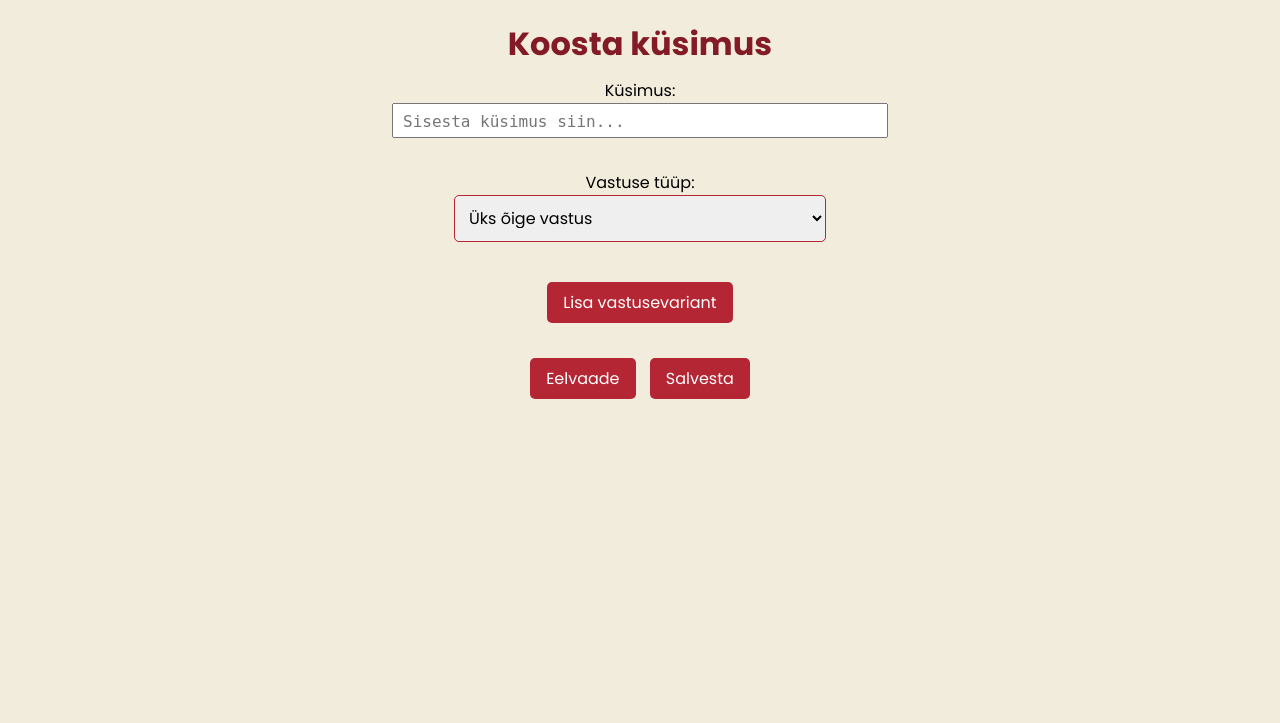
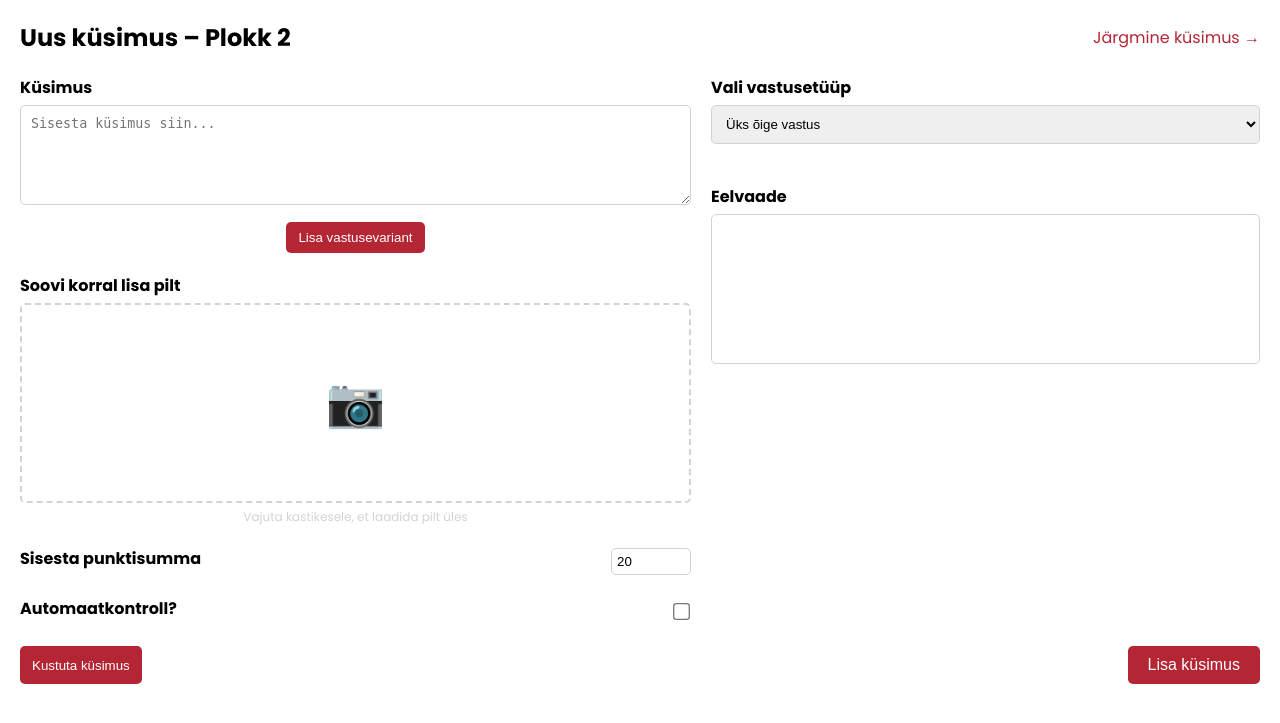
Before and after one commit to Merili-t/Kringel, a PHP site: page / in a window 1280 px wide. Shown: the top 723 px of the page. Run offline with PHP 8.4, Linux system fonts and the light colour scheme.

Commit message:
options-type question redesign and fixes

```diff
--- a/Age/juhend_sisselogitud/guide.css
+++ b/Age/juhend_sisselogitud/guide.css
@@ -188,7 +188,7 @@ h2{
   top: 50%;
   left: 50%;
   transform: translate(-50%, -50%);
-  background: white;
+  background: #E9CDCC;
   border: 1px solid #ccc;
   padding: 20px;
   z-index: 1000;
--- a/Age/k6ik_testid/allTests.css
+++ b/Age/k6ik_testid/allTests.css
@@ -198,7 +198,7 @@ h2{
   top: 50%;
   left: 50%;
   transform: translate(-50%, -50%);
-  background: white;
+  background: #E9CDCC;
   border: 1px solid #ccc;
   padding: 20px;
   z-index: 1000;
--- a/Age/kontaktandmed_sisselogitud/contacts.css
+++ b/Age/kontaktandmed_sisselogitud/contacts.css
@@ -202,7 +202,7 @@ form textarea{
   top: 50%;
   left: 50%;
   transform: translate(-50%, -50%);
-  background: white;
+  background: #E9CDCC;
   border: 1px solid #ccc;
   padding: 20px;
   z-index: 1000;
--- a/Triinu/popups/kustuta.js
+++ b/Triinu/popups/kustuta.js
@@ -13,6 +13,7 @@ document.addEventListener("DOMContentLoaded", () => {
               .then(res => res.text())
               .then(msg => {
                 alert(msg);
+                clearQuestionForm();
                 closePopup();
               });
           }
--- a/Triinu/valikvastused/index.html
+++ b/Triinu/valikvastused/index.html
@@ -2,30 +2,68 @@
 <html lang="et">
 <head>
   <meta charset="UTF-8">
-  <title>Testi koostaja</title>
+  <title>Uus küsimus – Plokk 2</title>
   <link rel="stylesheet" href="style.css">
 </head>
 <body>
-  <h1>Koosta küsimus</h1>
-
-  <label for="question">Küsimus:</label><br>
-  <textarea id="question" rows="1" class="resizable" placeholder="Sisesta küsimus siin..."></textarea>
-  <br><br>
-
-  <label>Vastuse tüüp:</label><br>
-  <select id="answerType">
-    <option value="single">Üks õige vastus</option>
-    <option value="multiple">Mitu õiget vastust</option>
-  </select>
-  <br><br>
-
-  <div id="answers"></div>
-  <button onclick="addAnswer()">Lisa vastusevariant</button>
-  <br><br>
-
-  <button onclick="preview()">Eelvaade</button>
-  <button onclick="save()">Salvesta</button>
-
+  <header>
+    <div class="header-left">Uus küsimus – Plokk 2</div>
+    <div class="header-right">
+      <a href="#">Järgmine küsimus &rarr;</a>
+    </div>
+  </header>
+  <div class="main-container">
+    <div class="left-column">
+      <section class="question-block">
+        <label for="question" class="section-label">Küsimus</label>
+        <textarea id="question" placeholder="Sisesta küsimus siin..."></textarea>
+      </section>
+      <section class="add-option-block">
+        <button id="addOptionLeftBtn" class="red-btn">Lisa vastusevariant</button>
+      </section>
+      <section class="image-upload-block">
+        <label for="questionImage" class="section-label">Soovi korral lisa pilt</label>
+        <div id="imageUploadBox">
+          <span class="upload-icon">&#128247;</span>
+        </div>
+        <p class="upload-caption">Vajuta kastikesele, et laadida pilt üles</p>
+        <input type="file" id="questionImage" accept="image/*">
+      </section>
+      <section class="points-toggle-block">
+        <label for="points" class="section-label">Sisesta punktisumma</label>
+        <input type="number" id="points" min="0" value="20">
+      </section>
+      <section class="auto-check-block">
+        <label class="section-label">Automaatkontroll?</label>
+        <input type="checkbox" id="autoCheck">
+      </section>
+    </div>
+    <div class="right-column">
+      <section class="answer-type-block">
+        <label for="answerType" class="section-label">Vali vastusetüüp</label>
+        <select id="answerType">
+          <option value="single">Üks õige vastus</option>
+          <option value="multiple">Mitu õiget vastust</option>
+        </select>
+      </section>
+      <section class="preview-block">
+        <label class="section-label">Eelvaade</label>
+        <div id="preview" class="preview-box"></div>
+      </section>
+    </div>
+  </div>
+  <div class="action-buttons">
+    <button id="deleteQuestionBtn" data-popup="kustuta" class="red-btn">Kustuta küsimus</button>
+    <button id="saveQuestionBtn" class="save-btn">Lisa küsimus</button>
+  </div>
+  <div id="overlay" class="popup-overlay"></div>
+  <div id="custom-popup" class="popup">
+    <h3 id="popup-title"></h3>
+    <p id="popup-message"></p>
+    <div id="popup-actions"></div>
+  </div>
+  <script src="../popups/popupHelper.js"></script>
+  <script src="../popups/kustuta.js"></script>
   <script src="script.js"></script>
 </body>
 </html>
--- a/Triinu/valikvastused/style.css
+++ b/Triinu/valikvastused/style.css
@@ -1,81 +1,261 @@
 @import url('https://fonts.googleapis.com/css2?family=Poppins:wght@100;200;300;400;500;600;700;800;900&display=swap');
-
+* {
+  box-sizing: border-box;
+}
 body {
   font-family: 'Poppins', sans-serif;
-  background-color: #f2ecdc;
-  text-align: center;
+  background: #fff;
   margin: 0;
   padding: 20px;
+  color: #000;
+}
+header {
+  display: flex;
+  justify-content: space-between;
+  align-items: center;
+  margin-bottom: 20px;
+}
+.header-left {
+  font-size: 24px;
+  font-weight: bold;
+}
+.header-right a {
+  text-decoration: none;
+  color: #b52634;
+  font-size: 16px;
+  transition: color 0.3s ease;
+}
+.header-right a:hover {
+  color: #821b25;
+}
+.main-container {
+  display: flex;
+  gap: 20px;
+}
+.left-column {
+  width: 55%;
+}
+.right-column {
+  width: 45%;
+}
+.section-label {
+  font-size: 16px;
+  font-weight: bold;
+  margin-bottom: 5px;
+  display: block;
+}
+textarea {
+  width: 100%;
+  min-height: 100px;
+  padding: 10px;
+  border: 1px solid #d3d3d3;
+  border-radius: 5px;
+  resize: vertical;
+  transition: border-color 0.3s ease;
+}
+textarea:focus {
+  outline: none;
+  border-color: #b52634;
+}
+.add-option-block {
+  margin-top: 10px;
+  text-align: center;
+}
+.image-upload-block {
+  margin-top: 20px;
+  position: relative;
+}
+#imageUploadBox {
+  width: 100%;
+  height: 200px;
+  border: 2px dashed #d3d3d3;
+  border-radius: 5px;
+  margin-top: 5px;
+  display: flex;
+  justify-content: center;
+  align-items: center;
+  cursor: pointer;
+  transition: border-color 0.3s ease;
+}
+#imageUploadBox:hover {
+  border-color: #b52634;
+}
+.upload-icon {
+  font-size: 48px;
+  color: #d3d3d3;
+}
+.upload-caption {
+  font-size: 12px;
+  color: #d3d3d3;
+  text-align: center;
+  margin-top: 5px;
+}
+#questionImage {
+  display: none;
+}
+.points-toggle-block,
+.auto-check-block {
+  margin-top: 20px;
+  display: flex;
+  align-items: center;
+  justify-content: space-between;
+}
+.points-toggle-block input {
+  width: 80px;
+  padding: 5px;
+  border: 1px solid #d3d3d3;
+  border-radius: 5px;
+  transition: border-color 0.3s ease;
+}
+.points-toggle-block input:focus {
+  outline: none;
+  border-color: #b52634;
+}
+.auto-check-block input {
+  transform: scale(1.3);
+}
+.answer-type-block select {
+  width: 100%;
+  padding: 10px;
+  border: 1px solid #d3d3d3;
+  border-radius: 5px;
+  margin-bottom: 20px;
+  transition: border-color 0.3s ease;
+}
+.answer-type-block select:focus {
+  outline: none;
+  border-color: #b52634;
+}
+.preview-block {
+  margin-top: 20px;
+}
+.preview-box {
+  border: 1px solid #d3d3d3;
+  border-radius: 5px;
+  padding: 10px;
+  background: #fff;
+  min-height: 150px;
+}
+.question-preview {
+  font-size: 18px;
+  margin-bottom: 10px;
+}
+.preview-option {
+  display: flex;
+  align-items: center;
+  gap: 10px;
+  margin: 5px 0;
+}
+.preview-option input[type="text"] {
+  flex-grow: 1;
+  padding: 5px;
+  border: 1px solid #d3d3d3;
+  border-radius: 5px;
+  transition: border-color 0.3s ease;
+}
+.preview-option input:focus {
+  outline: none;
+  border-color: #b52634;
+}
+.preview-option button {
+  padding: 4px 6px;
+  border: 1px solid #d3d3d3;
+  border-radius: 3px;
+  background: #fff;
+  cursor: pointer;
+  transition: background-color 0.3s ease;
+}
+.preview-option button:hover {
+  background: #d3d3d3;
+}
+.preview-option button.delete-btn {
+  background: transparent;
+  border: none;
+  color: #b52634;
+  cursor: pointer;
+}
+.red-btn {
+  background: #b52634;
+  color: #fff;
+  border: none;
+  border-radius: 5px;
+  padding: 8px 12px;
+  cursor: pointer;
+  transition: background-color 0.3s ease;
+}
+.red-btn:hover {
+  background: #821b25;
+}
+.save-btn {
+  background: #b52634;
+  color: #fff;
+  border: none;
+  border-radius: 5px;
+  padding: 10px 20px;
+  font-size: 16px;
+  cursor: pointer;
+  transition: background-color 0.3s ease;
+}
+.save-btn:hover {
+  background: #821b25;
+}
+.action-buttons {
+  display: flex;
+  justify-content: space-between;
+  margin-top: 20px;
+}
+.popup-overlay {
+  position: fixed;
+  display: none;
+  top: 0;
+  left: 0;
+  width: 100%;
+  height: 100%;
+  background: rgba(0,0,0,0.4);
+  z-index: 999;
+}
+.popup {
+  display: none;
+  position: fixed;
+  top: 50%;
+  left: 50%;
+  transform: translate(-50%, -50%);
+  background: #E9CDCC;
+  border: 1px solid #d3d3d3;
+  padding: 20px;
+  z-index: 1000;
+  border-radius: 8px;
+  box-shadow: 0 0 10px rgba(0,0,0,0.3);
+  max-width: 400px;
+  text-align: center;
 }
 
-h1, h2, h3 {
-  color: #821b25;
-  margin: 0 0 10px;
-}
-
-select, input[type="text"] {
-  width: 30%;
-  padding: 10px;
+.popup-btn {
+  padding: 8px 16px;
   font-size: 16px;
-  margin-bottom: 10px;
-  border: 1px solid #b52634;
-  border-radius: 5px;
-  font-family: 'Poppins', sans-serif;
-  box-sizing: border-box;
-}
-
-button {
+  font-weight: 600;
   background-color: #b52634;
-  color: white;
+  color: #fff;
   border: none;
   border-radius: 5px;
   cursor: pointer;
-  font-family: 'Poppins', sans-serif;
-  font-size: 16px;
-  padding: 8px 16px;
-  margin: 5px;
   transition: background-color 0.3s ease;
+  margin: 10px 10px 0 0;
+  min-width: 100px;
 }
 
-button:hover {
+.popup-btn:hover {
   background-color: #821b25;
 }
 
-#optionsContainer label {
-  display: block;
-  margin: 5px 0;
-  font-size: 16px;
+.popup-btn.cancel {
+  background-color: transparent;
+  color: #b52634;
+  border: 1px solid #b52634;
 }
 
-.resizable {
-  width: 40%;
-  min-width: 30%;
-  max-width: 50%;
-
-  resize: none;
-  transition: width 0.3s ease;
-
-  overflow-wrap: break-word;
-  white-space: pre-wrap;
-  box-sizing: border-box;
-
-  font-size: 16px;
-  line-height: 1.2;
-  padding: 8px 10px;
-
-  overflow-y: hidden;
+.popup-btn.cancel:hover {
+  background-color: #b52634;
+  color: #fff;
+  border: 1px solid #b52634;
 }
-
-.resizable {
-  width: 100%;
-  max-width: none;
-  resize: none;
-  transition: width 0.3s ease;
-  overflow-wrap: break-word;
-  white-space: pre-wrap;
-  box-sizing: border-box;
-  font-size: 16px;
-  line-height: 1.2;
-  padding: 8px 10px;
-  overflow-y: hidden;
-}
```
Also changed, not shown: Triinu/valikvastused/script.js (+134 -113 lines).
